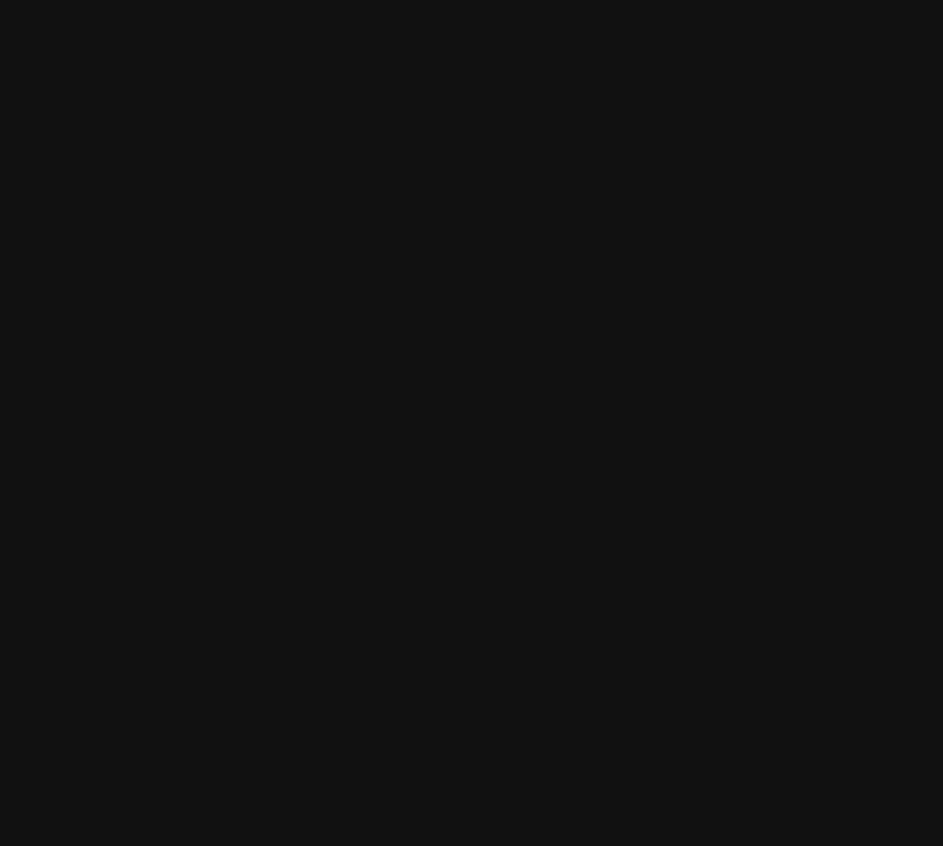
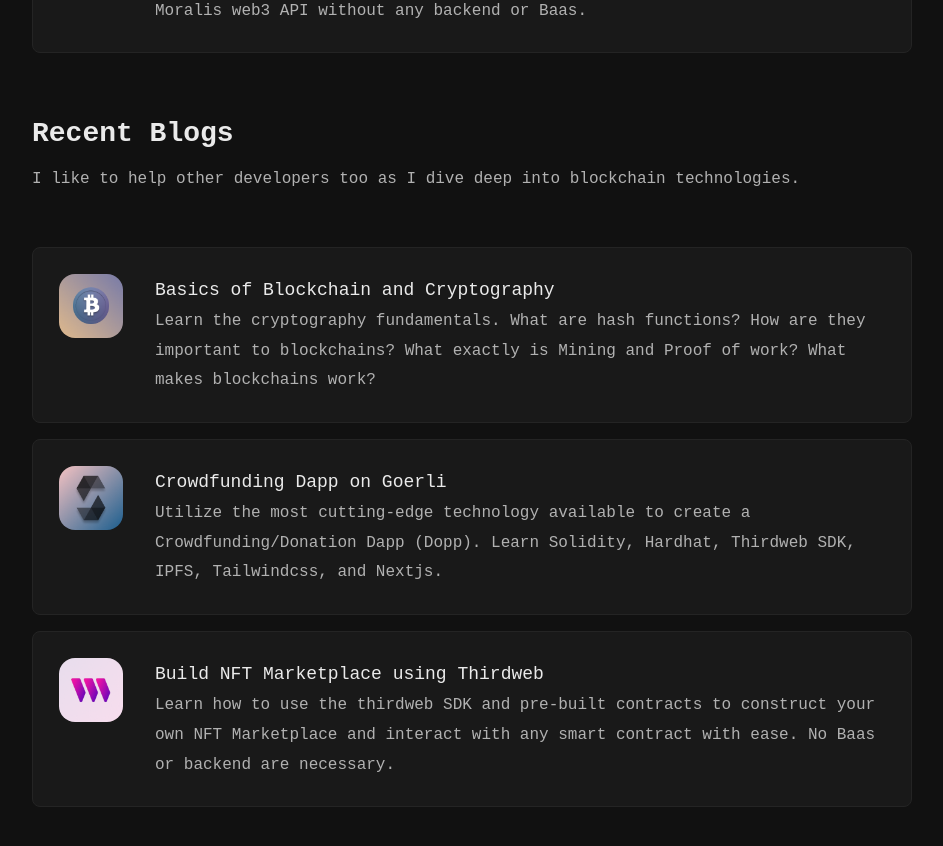
Before and after one commit to harshpandey002/portfolio-new, a Next.js app: page / in a window 1280 px wide. Shown: the part 1531-2377 px from the top of the page, without its empty margins (168-1111 px from the left). Before the commit the page ends 1480 px from the top, so only its background shows below. Built offline with nearby package versions, Linux system fonts and the light colour scheme.

Commit message:
Featured Blogs

```diff
--- /dev/null
+++ b/components/BlogCard.jsx
@@ -0,0 +1,26 @@
+/* eslint-disable @next/next/no-img-element */
+import React from "react";
+import styles from "@/styles/Home.module.css";
+import Link from "next/link";
+
+export default function BlogCard({ blog, isHome }) {
+  const { title, squareImage, description, slug, isLive } = blog;
+
+  return (
+    <Link href={`/blogs/${slug}`} scroll={false}>
+      <div className={`${styles.card} ${!isLive ? "disabled" : ""}`}>
+        <span className={styles.img}>
+          <img src={squareImage} alt={title} />
+          {/* <img src="project-Icon.png" alt="projectIcon" /> */}
+        </span>
+        <span className={styles.projectInfo}>
+          <h5>
+            {title}{" "}
+            {!isLive && <span id={styles.freelance}>(Coming Soon)</span>}
+          </h5>
+          <p>{description}</p>
+        </span>
+      </div>
+    </Link>
+  );
+}
--- a/helper/featured.js
+++ b/helper/featured.js
@@ -1,4 +1,11 @@
 export const featured = [
+  {
+    image: "doppIcon.png",
+    title: "Crowdfunding Dapp",
+    description:
+      "Designed and Developed this Dapp where user can raise or donate funds to different campaigns of their choice. Payments are done in Goerli Ether.",
+    link: "https://dopp.vercel.app/",
+  },
   {
     image: "blocktrainIcon.png",
     title: "BlockTrain",
--- a/pages/index.jsx
+++ b/pages/index.jsx
@@ -7,7 +7,7 @@
   AiFillMail,
 } from "react-icons/ai";
 import Layout from "../components/Layout";
-import { open } from "@/helper/util";
+import { open, sortByDate } from "@/helper/util";
 
 import { motion } from "framer-motion";
 
@@ -16,8 +16,13 @@
 import { fadeIn, hr, item, noStagger, stagger } from "helper/animate";
 import { FaLinkedinIn } from "react-icons/fa";
 import { featured } from "helper/featured";
+import BlogCard from "@/components/BlogCard";
+import React from "react";
+import fs from "fs";
+import matter from "gray-matter";
+import path from "path";
 
-export default function Home() {
+export default function Home({ blogs }) {
   return (
     <Layout title="Harsh Pandey – Full-Stack Blockchain Developer">
       <div className={styles.homeContainer}>
@@ -141,7 +146,58 @@
             ))}
           </div>
         </motion.div>
+
+        <motion.div
+          variants={fadeIn}
+          initial="hidden"
+          animate="visible"
+          exit="exit"
+          className={styles.featured}
+          style={{ marginTop: "5rem" }}
+        >
+          <h2>Recent Blogs</h2>
+          <p>
+            I like to help other developers too as I dive deep into blockchain
+            technologies.
+          </p>
+          <div className={styles.projects}>
+            {React.Children.toArray(
+              blogs.map((blog) => <BlogCard blog={blog} />)
+            )}
+          </div>
+        </motion.div>
       </div>
     </Layout>
   );
 }
+
+export async function getStaticProps() {
+  const files = fs.readdirSync(path.join("blogs"));
+
+  let blogs = files.map((filename) => {
+    const markdownWithMeta = fs.readFileSync(
+      path.join("blogs", filename),
+      "utf-8"
+    );
+
+    const { data: frontmatter } = matter(markdownWithMeta);
+
+    return {
+      ...frontmatter,
+    };
+  });
+
+  blogs.sort(sortByDate);
+
+  const published = [];
+
+  blogs.forEach((blog) => {
+    if (blog.isLive) published.push(blog);
+  });
+
+  return {
+    props: {
+      blogs: published.slice(0, 3),
+    },
+  };
+}
```
Also changed, not shown: pages/blogs/index.jsx (+4 -26 lines).
